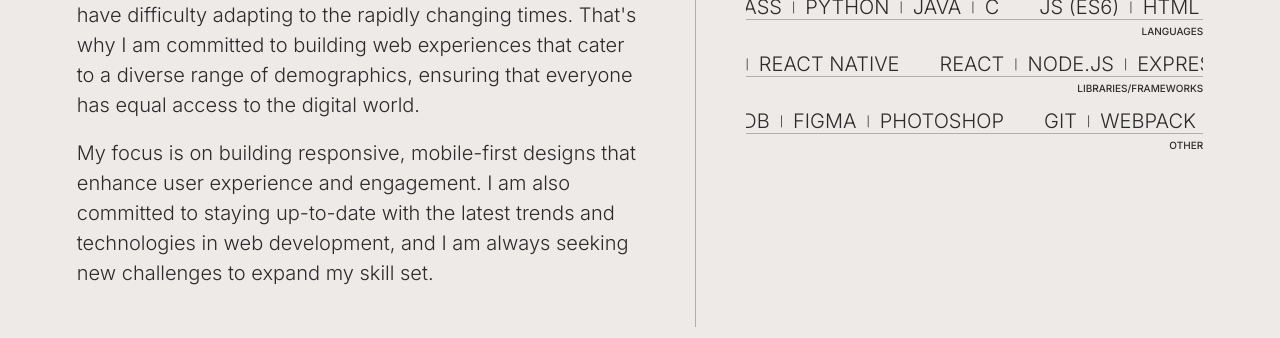
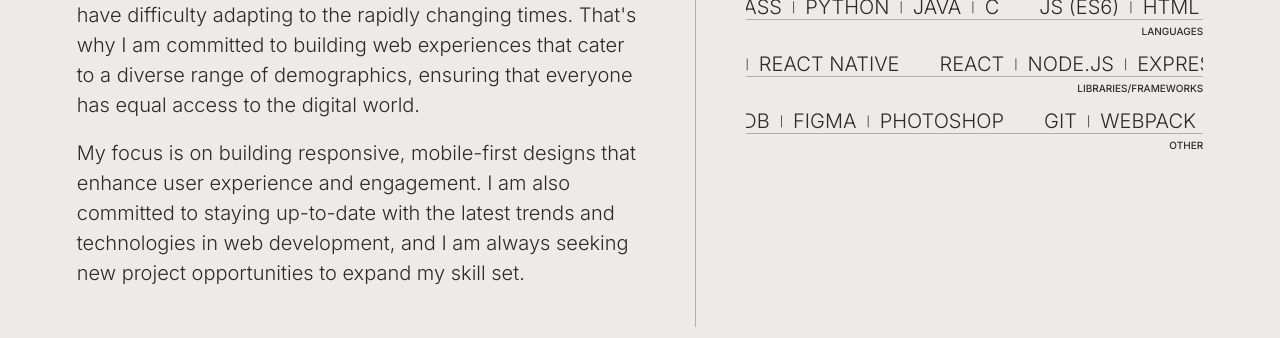
Before and after one commit to cjoak1028/portfolio-v1, a React (Create React App) app: page / in a window 1280 px wide. Shown: the part 1340-1678 px from the top of the page. Built offline with nearby package versions, Linux system fonts and the light colour scheme.

Commit message:
Changed about

```diff
--- a/src/components/About/About.js
+++ b/src/components/About/About.js
@@ -37,8 +37,8 @@ const About = () => {
               My focus is on building responsive, mobile-first designs that
               enhance user experience and engagement. I am also committed to
               staying up-to-date with the latest trends and technologies in web
-              development, and I am always seeking new challenges to expand my
-              skill set.
+              development, and I am always seeking new project opportunities to
+              expand my skill set.
             </p>
           </motion.div>
           <motion.div
@@ -50,7 +50,9 @@ const About = () => {
             }}
             viewport={{ once: true }}
           >
-            <h2 className={styles["about__experience-title"]}>The following are some of my experiences:</h2>
+            <h2 className={styles["about__experience-title"]}>
+              The following are some of my experiences:
+            </h2>
             <div className={styles["about__career"]}>
               <h4>Career</h4>
               <div className="flex flex-jc-sb">
```
